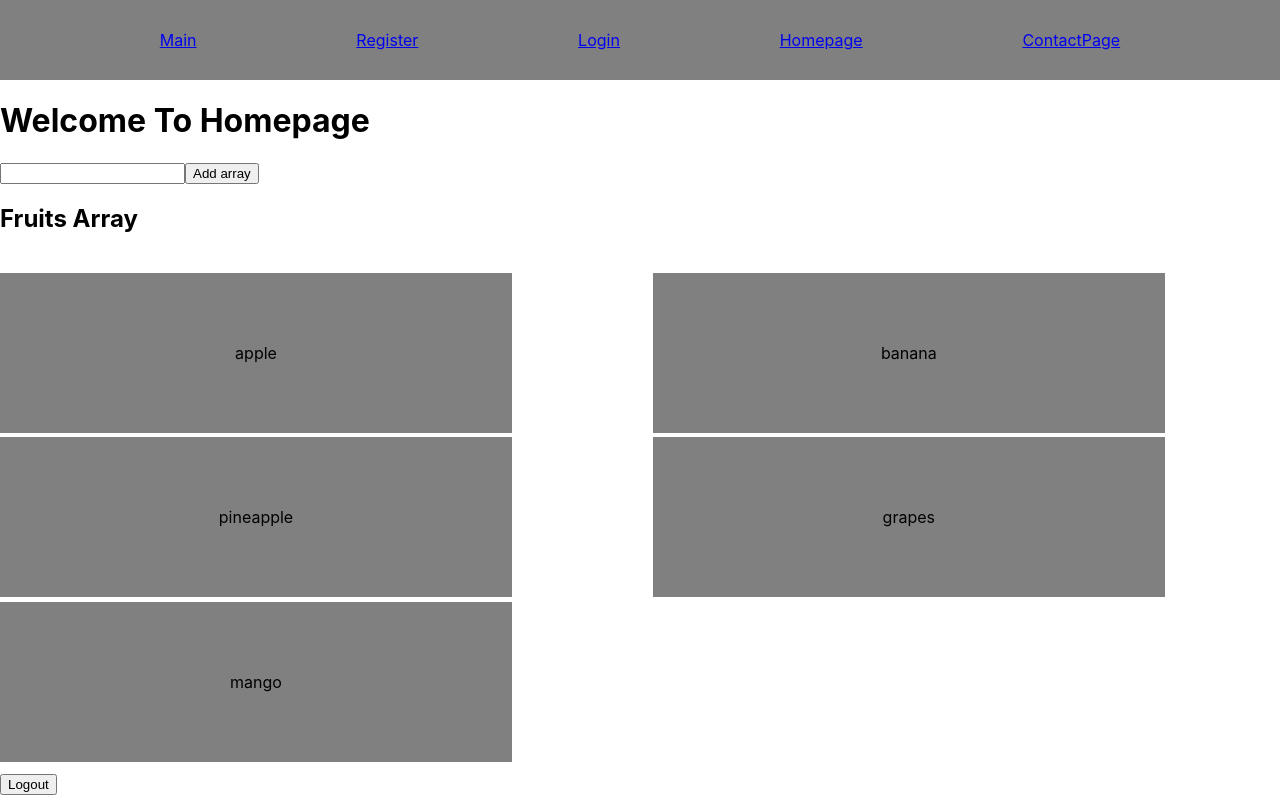
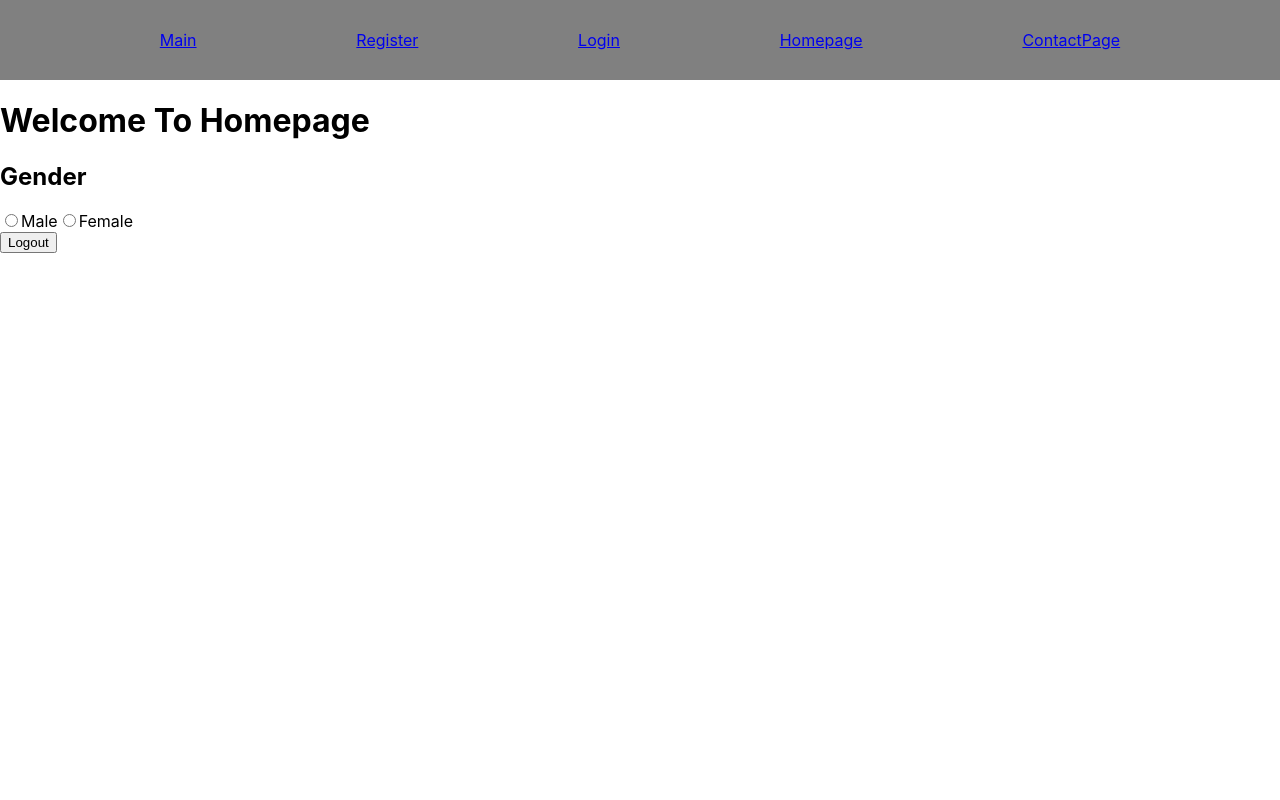
Before and after one commit to harshareddy979/july29threact, a React (Create React App) app: page /homepage in a window 1280 px wide. Built offline with nearby package versions, Linux system fonts and the light colour scheme.

Commit message:
added object iteration

```diff
--- a/src/Components/Homepage.js
+++ b/src/Components/Homepage.js
@@ -8,9 +8,12 @@ import "./Homepage.css"
 function HomePage(props){
     // const userName=useContext(UserContext);
     // const valuesLogin=useContext(LoginContext)
-    const [fruitsArray,setFruitsArray]=
-    useState(["apple","banana","pineapple","grapes","mango"])
+    const [fruitsArray,setFruitsArray]=useState(["apple","banana","pineapple","grapes","mango"])
     const [fruitName,setFruitName]=useState("")
+    const [fruitsObject,setFruitsObject]=useState({name:"apple",color:"red"})
+    const [key,setKey]=useState("")
+    const[value,setValue]=useState("")
+    const [gender,setGender]=useState("")
 
     const navigate=useNavigate()
     return(
@@ -20,6 +23,16 @@ function HomePage(props){
             {"username of login page is "+valuesLogin?.userName}
             {"password is "+valuesLogin?.password} */}
             <h1>Welcome To Homepage {props.loginUserName}</h1>
+            <h2>Gender</h2>
+            <input type="radio" checked={gender==="male"} onClick={()=>{setGender("male")}}></input>
+            <label>Male</label>
+            <input type="radio" checked={gender==="female"} onClick={()=>{setGender("female")}}></input>
+            <label>Female</label>
+            <br></br>
+            {gender !== "" &&
+            <div>
+            {gender === "male" &&
+            <div>
             <input type="text" value={fruitName} onChange={(e)=>{setFruitName(e.target.value)}}></input>
             <button onClick={()=>{fruitName && setFruitsArray([...fruitsArray, fruitName]);
             setFruitName("")
@@ -31,13 +44,33 @@ function HomePage(props){
                 return <div className="homepage">{ele}</div>
             })}
             </div>
+            </div>
+            }
             <br/>
+            {gender === "female" &&
+            <div>
+            <label>key</label>
+            <input type="text" value={key} onChange={(e)=>{setKey(e.target.value)}}></input>
+            <label>value</label>
+            <input type="text" value={value} onChange={(e)=>{setValue(e.target.value)}}></input>
+            <button onClick={()=>{setFruitsObject({...fruitsObject,key:value})}}>Add Object</button>
+            <h2>Fruits Object</h2>
+            <div className="homepage2">
+            {Object.entries(fruitsObject).map(([key,val],index)=>{
+                return <div className="homepage">{key+" : "+val}</div>
+            })}
+            </div>
+            </div>
+            }
+            </div>
+          }
             <button onClick={()=>{
                 navigate("/")
                 // props.setLoginFlag(false);props.setUserName("");
                 // props.setPassword("");
                 // props.obj({})
             }}>Logout</button>
+
         </div>
     )
 }
```
